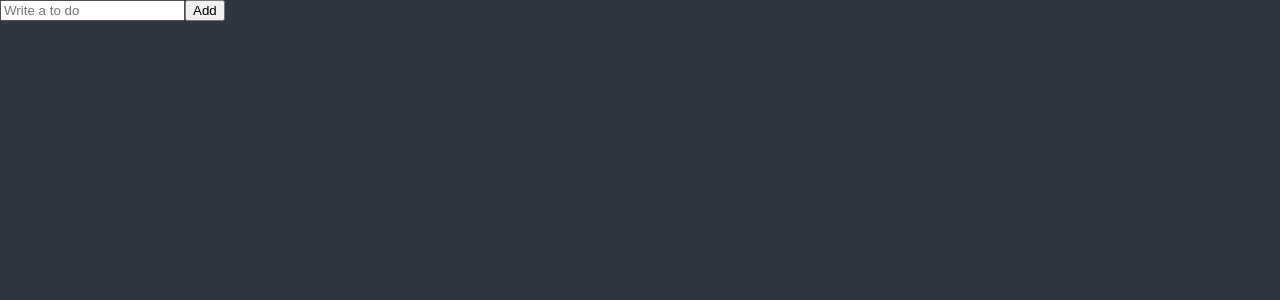
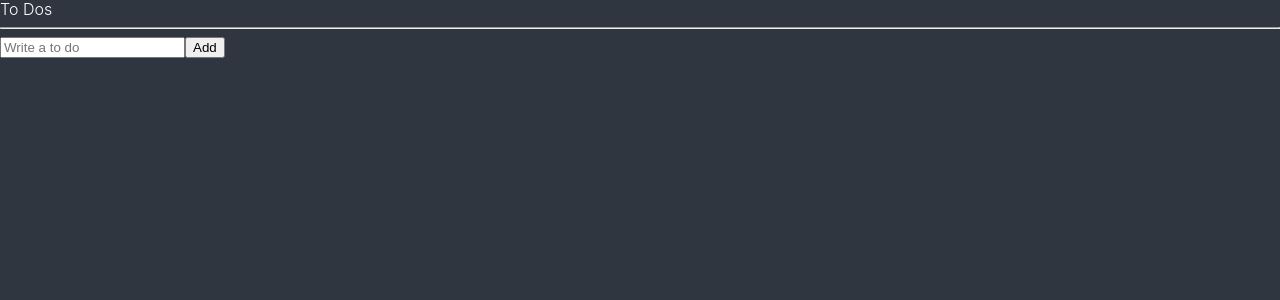
Before and after one commit to HamInKyou/nomadReact, a React (Create React App) app in the folder todolistapp/: page / in a window 1280 px wide. Shown: the top 300 px of the page. Built offline with nearby package versions, Linux system fonts and the light colour scheme; a web font is replaced by a local one.

Commit message:
[todolistapp] #6.5 투두앱 컴포넌트 위치 변경

```diff
--- a/todolistapp/src/App.tsx
+++ b/todolistapp/src/App.tsx
@@ -1,6 +1,6 @@
 import React from "react";
 import GlobalStyle from "./GlobalStyle";
-import ToDoList from "./TodoList";
+import ToDoList from "./components/TodoList";
 
 function App() {
   return (
--- a/todolistapp/src/TodoList.tsx
+++ b/todolistapp/src/components/TodoList.tsx
@@ -13,6 +13,8 @@ function ToDoList() {
   };
   return (
     <div>
+      <h1>To Dos</h1>
+      <hr />
       <form onSubmit={handleSubmit(onSubmit)}>
         <input
           {...register("toDo", {
@@ -22,6 +24,7 @@ function ToDoList() {
         />
         <button>Add</button>
       </form>
+      <ul></ul>
     </div>
   );
 }
```
